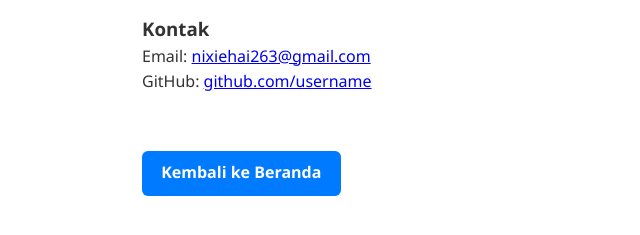
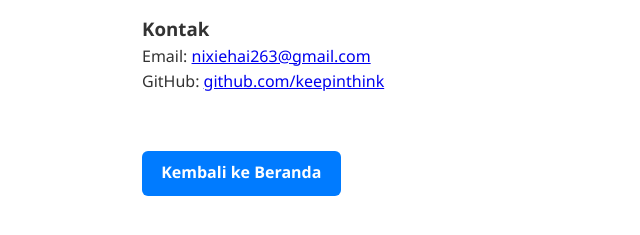
Before and after one commit to keepinthink/landing-page, a plain HTML site: page layout.html in a window 1280 px wide. Shown: the part 547-782 px from the top of the page, 80-720 px from the left. Drawn offline with Linux system fonts and the light colour scheme.

Commit message:
Update layout.html

```diff
--- a/layout.html
+++ b/layout.html
@@ -35,7 +35,7 @@
     <section class="fade-slide-up" style="margin-bottom: 1.5rem;">
       <h3>Kontak</h3>
       <p>Email: <a href="mailto:nixiehai263@gmail.com">nixiehai263@gmail.com</a></p>
-      <p>GitHub: <a href="https://github.com/keepinthink" target="_blank">github.com/username</a></p>
+      <p>GitHub: <a href="https://github.com/keepinthink" target="_blank">github.com/keepinthink</a></p>
     </section>
 
     <div style="grid-column: 1 / -1;">
```
